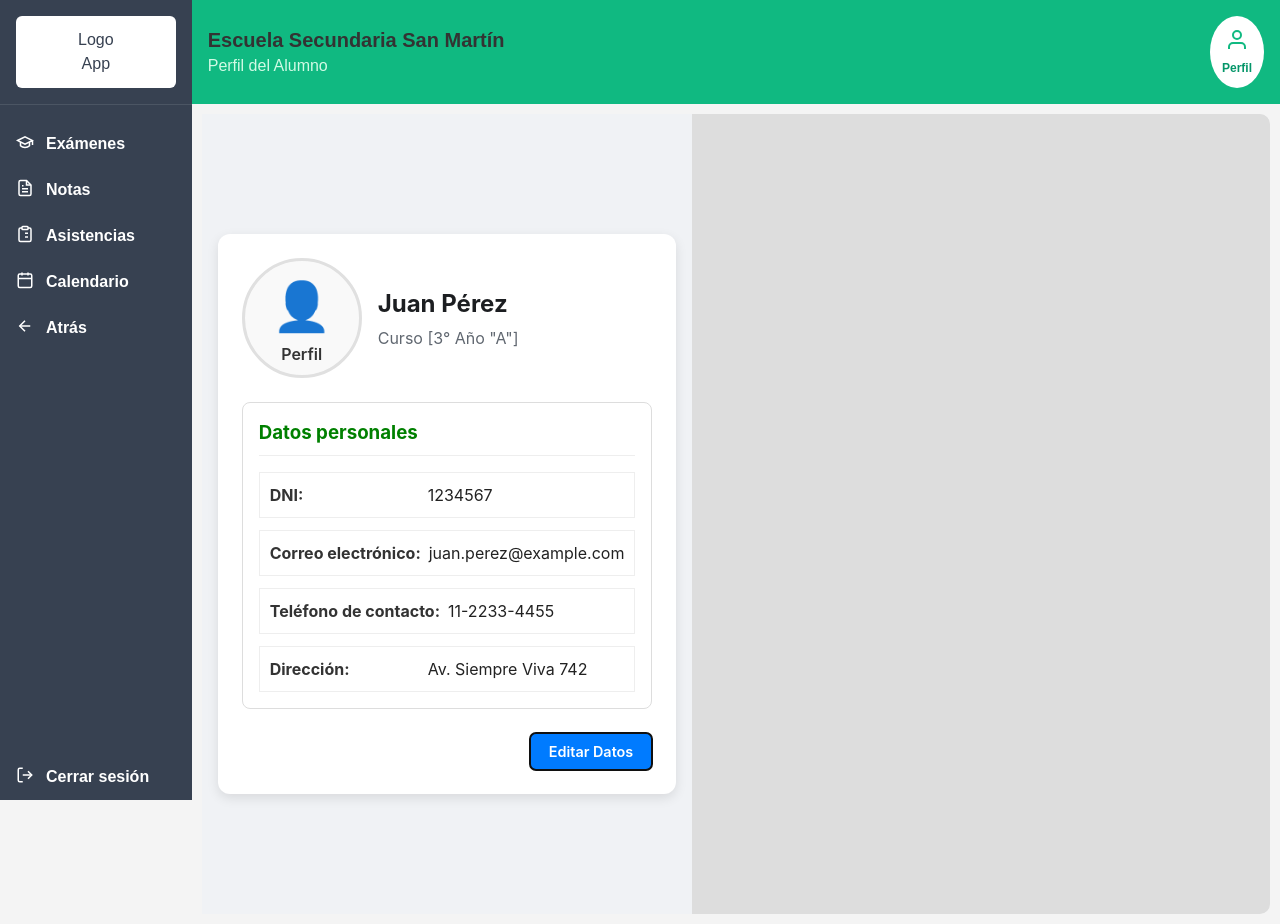
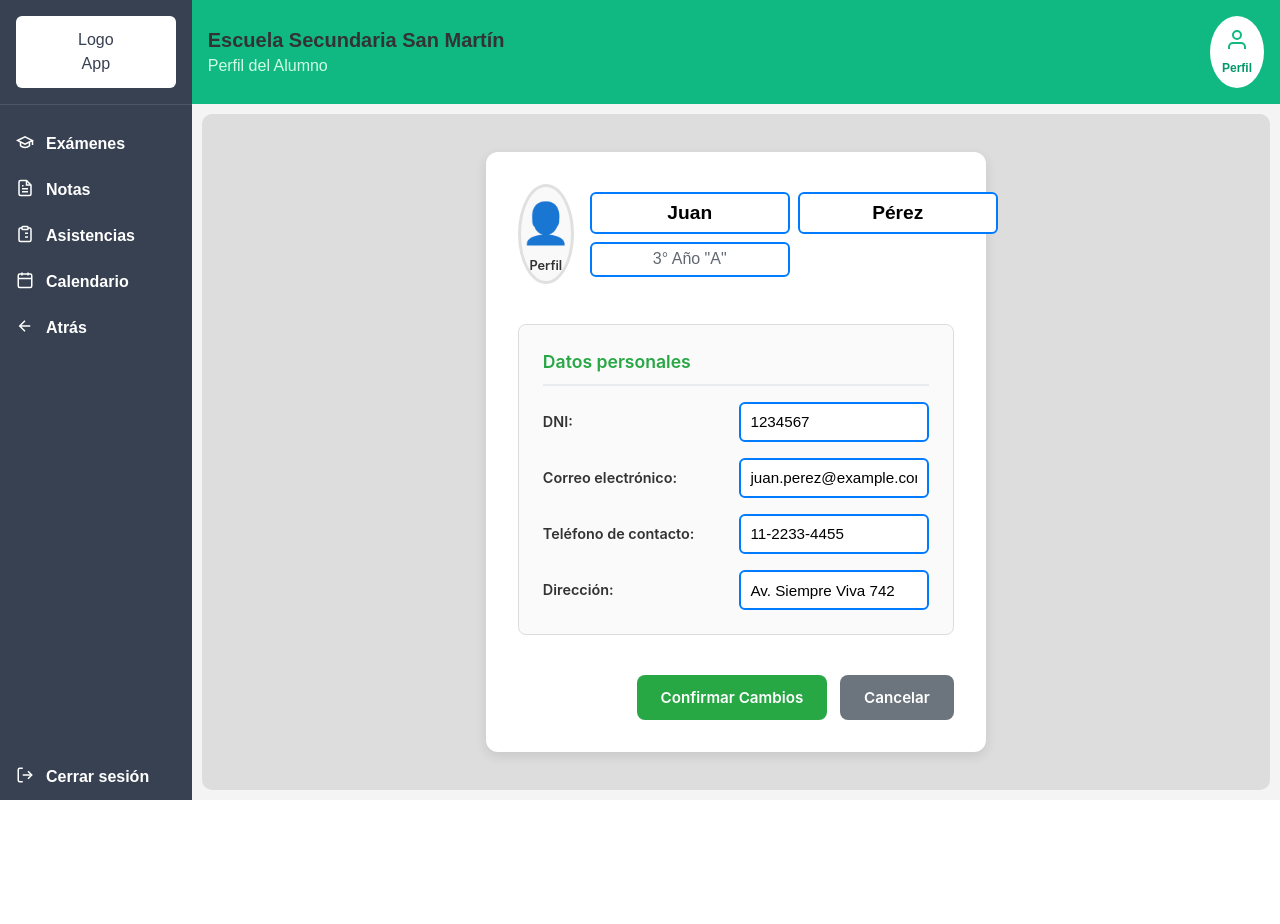
Before and after one commit to MartinianoLeonCorrea/frontendapp_tpGS, a React (Vite) app: page /alumno/perfil in a window 1280 px wide. Both pictures are taken after a click on the button "Editar Datos". After the commit the page ends 800 px from the top, so only its background shows below. Built offline with nearby package versions, Linux system fonts and the light colour scheme.

Commit message:
Mejora de prototipo perfil de alumno: .Desarrollo de edición de perfil

```diff
--- a/src/pages/alumno/PerfilAlumno.css
+++ b/src/pages/alumno/PerfilAlumno.css
@@ -1,11 +1,12 @@
-/* Estilos base (Mobile First) */
+/* Estilos para centrar el perfil */
 .perfil-container {
   display: flex;
   justify-content: center;
   align-items: center;
-  min-height: 100vh;
-  background-color: #f0f2f5;
+  min-height: 80vh;
+  width: 100%;
   padding: 1rem;
+  box-sizing: border-box;
   font-family: -apple-system, BlinkMacSystemFont, 'Segoe UI', Roboto, Helvetica, Arial, sans-serif;
 }
 
@@ -13,12 +14,13 @@
   background-color: #ffffff;
   border-radius: 12px;
   box-shadow: 0 4px 12px rgba(0, 0, 0, 0.1);
-  padding: 1.5rem;
+  padding: 2rem;
   width: 100%;
   max-width: 500px;
   display: flex;
   flex-direction: column;
   gap: 1.5rem;
+  margin: 0 auto;
 }
 
 .perfil-header {
@@ -27,13 +29,14 @@
   align-items: center;
   gap: 1rem;
   text-align: center;
+  margin-bottom: 1rem;
 }
 
 .perfil-avatar {
   border: 3px solid #e0e0e0;
   border-radius: 50%;
-  width: 120px;
-  height: 120px;
+  width: 100px;
+  height: 100px;
   display: flex;
   flex-direction: column;
   justify-content: center;
@@ -42,119 +45,213 @@
 }
 
 .perfil-icon {
-  font-size: 3rem;
+  font-size: 2.5rem;
   color: #007bff;
+  margin-bottom: 0.2rem;
 }
 
 .perfil-avatar p {
   margin: 0;
   font-weight: 600;
   color: #333;
+  font-size: 0.8rem;
 }
 
 .perfil-info-principal h2 {
   margin: 0;
   font-size: 1.5rem;
   color: #1c1e21;
+  font-weight: 600;
 }
 
 .perfil-info-principal p {
-  margin: 0.25rem 0 0;
+  margin: 0.5rem 0 0;
   color: #606770;
   font-size: 1rem;
+}
+
+/* Estilos para inputs del header en modo edición */
+.nombre-editing {
+  display: flex;
+  flex-direction: column;
+  gap: 0.5rem;
+  align-items: center;
+}
+
+.input-nombre, .input-apellido {
+  padding: 0.5rem;
+  border: 2px solid #007bff;
+  border-radius: 6px;
+  font-size: 1.2rem;
+  font-weight: 600;
+  text-align: center;
+  width: 200px;
+  max-width: 100%;
+}
+
+.input-curso {
+  padding: 0.4rem;
+  border: 2px solid #007bff;
+  border-radius: 6px;
+  font-size: 1rem;
+  text-align: center;
+  width: 200px;
+  max-width: 100%;
+  color: #606770;
 }
 
 .perfil-datos-personales {
   border: 1px solid #ddd;
   border-radius: 8px;
-  padding: 1rem;
+  padding: 1.5rem;
+  background-color: #fafafa;
 }
 
 .perfil-datos-personales h3 {
-  margin-top: 0;
-  margin-bottom: 1rem;
-  border-bottom: 1px solid #eee;
+  margin: 0 0 1rem 0;
+  color: #28a745;
+  font-size: 1.1rem;
+  font-weight: 600;
+  border-bottom: 2px solid #e9ecef;
   padding-bottom: 0.5rem;
 }
 
-.perfil-datos-personales ul {
-  list-style: none;
-  padding: 0;
-  margin: 0;
+.datos-lista {
   display: flex;
   flex-direction: column;
-  gap: 0.75rem;
+  gap: 1rem;
 }
 
-.perfil-datos-personales li {
+.dato-item {
   display: flex;
   flex-direction: column;
-  gap: 0.25rem;
+  gap: 0.3rem;
 }
 
-.perfil-datos-personales li strong {
+.dato-item strong {
   color: #333;
+  font-weight: 600;
+  font-size: 0.9rem;
 }
 
-.perfil-datos-personales input {
+.dato-item span {
+  color: #555;
+  padding: 0.3rem 0;
+  font-size: 0.95rem;
+}
+
+.input-dato {
   width: 100%;
-  padding: 0.5rem;
-  border: 1px solid #ccc;
-  border-radius: 4px;
-  font-size: 1rem;
+  padding: 0.6rem;
+  border: 2px solid #007bff;
+  border-radius: 6px;
+  font-size: 0.95rem;
+  background-color: #fff;
+  transition: border-color 0.2s ease;
+}
+
+.input-dato:focus {
+  outline: none;
+  border-color: #0056b3;
+  box-shadow: 0 0 0 3px rgba(0, 123, 255, 0.1);
 }
 
 .perfil-acciones {
   display: flex;
-  gap: 0.5rem;
-  justify-content: flex-end;
-  flex-wrap: wrap; /* Para que los botones se ajusten en pantallas pequeñas */
+  justify-content: center;
+  margin-top: 1rem;
+}
+
+.form-botones {
+  display: flex;
+  gap: 0.8rem;
+  justify-content: center;
 }
 
 .perfil-acciones button {
-  padding: 0.6rem 1.2rem;
+  padding: 0.8rem 1.5rem;
   border: none;
-  border-radius: 6px;
-  font-size: 0.9rem;
+  border-radius: 8px;
+  font-size: 0.95rem;
   font-weight: 600;
   cursor: pointer;
-  transition: background-color 0.2s ease, transform 0.1s ease;
+  transition: all 0.2s ease;
+  text-transform: none;
 }
 
 .perfil-acciones button:active {
   transform: scale(0.98);
 }
 
-.btn-editar, .btn-confirmar {
+.btn-editar {
   background-color: #007bff;
   color: white;
+  border: 2px solid #007bff;
 }
-.btn-editar:hover, .btn-confirmar:hover {
+
+.btn-editar:hover {
   background-color: #0056b3;
+  border-color: #0056b3;
+}
+
+.btn-confirmar {
+  background-color: #28a745;
+  color: white;
+  border: 2px solid #28a745;
+}
+
+.btn-confirmar:hover {
+  background-color: #218838;
+  border-color: #218838;
 }
 
 .btn-cancelar {
   background-color: #6c757d;
   color: white;
+  border: 2px solid #6c757d;
 }
+
 .btn-cancelar:hover {
   background-color: #5a6268;
+  border-color: #5a6268;
 }
 
-/* Breakpoint para tablets y escritorios pequeños (MD) */
+.error-message {
+  color: #dc3545;
+  text-align: center;
+  font-weight: 500;
+  padding: 1rem;
+}
+
+/* Responsive design */
 @media (min-width: 768px) {
   .perfil-header {
     flex-direction: row;
     text-align: left;
+    align-items: center;
   }
 
-  .perfil-datos-personales li {
+  .perfil-info-principal {
+    text-align: left;
+  }
+
+  .nombre-editing {
+    flex-direction: row;
+    align-items: baseline;
+  }
+
+  .dato-item {
     flex-direction: row;
     align-items: center;
-    gap: 0.5rem;
+    gap: 1rem;
   }
 
-  .perfil-datos-personales li strong {
-    min-width: 150px; /* Alinea los campos de datos */
+  .dato-item strong {
+    min-width: 180px;
+    flex-shrink: 0;
+  }
+
+  .perfil-acciones {
+    justify-content: flex-end;
   }
 }
--- a/src/pages/alumno/PerfilAlumno.jsx
+++ b/src/pages/alumno/PerfilAlumno.jsx
@@ -5,9 +5,7 @@ import './PerfilAlumno.css';
 
 const alumnoService = {
   getAlumno: () => {
-    return new Promise((resolve) => {
-      setTimeout(() => {
-        resolve({
+    return Promise.resolve({
       nombre: 'Juan',
       apellido: 'Pérez',
       curso: '3° Año "A"',
@@ -16,33 +14,22 @@ const alumnoService = {
       telefono: '11-2233-4455',
       direccion: 'Av. Siempre Viva 742',
     });
-      }, 1500); // Simula un retraso de 1.5 segundos
-    });
   },
 };
 
 export default function PerfilAlumno() {
-  // Estado para almacenar los datos del alumno que no cambian (los originales)
   const [alumno, setAlumno] = useState(null);
-
-  // Estado para los datos del formulario que sí se pueden editar
   const [formData, setFormData] = useState({});
-
-  // Estado para controlar si estamos en modo "vista" o "edición"
   const [isEditing, setIsEditing] = useState(false);
-
-  // Estado para manejar la carga inicial de datos
   const [isLoading, setIsLoading] = useState(true);
-
-  // Estado para manejar posibles errores
   const [error, setError] = useState(null);
 
-  // useEffect para cargar los datos del alumno cuando el componente se monta
   useEffect(() => {
     alumnoService.getAlumno()
       .then(data => {
+        console.log('Datos cargados:', data);
         setAlumno(data);
-        setFormData(data); // Inicializamos el formulario con los datos cargados
+        setFormData(data);
       })
       .catch(err => {
         setError('No se pudieron cargar los datos del alumno.');
@@ -51,18 +38,23 @@ export default function PerfilAlumno() {
       .finally(() => {
         setIsLoading(false);
       });
-  }, []); // El array vacío [] asegura que esto se ejecute solo una vez
+  }, []);
 
-  const handleEditToggle = () => {
-    setIsEditing(!isEditing); // Cambia el estado de edición
-    // Si cancelamos, restauramos los datos originales en el formulario
-    if (isEditing) {
-      setFormData(alumno);
-    }
+  const handleEditClick = () => {
+    console.log('Botón editar presionado. Estado actual isEditing:', isEditing);
+    setIsEditing(true);
+    console.log('Estado cambiado a isEditing:', true);
+  };
+
+  const handleCancelClick = () => {
+    console.log('Cancelar presionado');
+    setFormData({ ...alumno }); // Restaurar datos originales
+    setIsEditing(false);
   };
 
   const handleInputChange = (e) => {
     const { name, value } = e.target;
+    console.log(`Cambio en campo ${name}:`, value);
     setFormData(prevState => ({
       ...prevState,
       [name]: value,
@@ -70,24 +62,36 @@ export default function PerfilAlumno() {
   };
 
   const handleSubmit = (e) => {
-    e.preventDefault(); // Prevenimos que el formulario recargue la página
-    console.log('Datos a guardar:', formData);
-    // Aquí iría la lógica para enviar los datos a un backend (ej: alumnoService.updateAlumno(formData))
-    setAlumno(formData); // Actualizamos los datos principales con los del formulario
-    setIsEditing(false); // Volvemos al modo de visualización
+    e.preventDefault();
+    console.log('Formulario enviado con datos:', formData);
+    setAlumno({ ...formData });
+    setIsEditing(false);
+    alert('¡Datos guardados correctamente!');
   };
 
   if (isLoading) {
-    return <main className="perfil-container"><p>Cargando perfil...</p></main>;
+    return (
+      <main className="perfil-container">
+        <div className="perfil-card">
+          <p>Cargando perfil...</p>
+        </div>
+      </main>
+    );
   }
 
   if (error) {
-    return <main className="perfil-container"><p className="error-message">{error}</p></main>;
+    return (
+      <main className="perfil-container">
+        <div className="perfil-card">
+          <p className="error-message">{error}</p>
+        </div>
+      </main>
+    );
   }
 
   return (
     <main className="perfil-container">
-      <form className="perfil-card" onSubmit={handleSubmit}>
+      <div className="perfil-card">
 
         <div className="perfil-header">
           <div className="perfil-avatar">
@@ -95,39 +99,138 @@ export default function PerfilAlumno() {
             <p>Perfil</p>
           </div>
           <div className="perfil-info-principal">
-            <h2>{alumno.nombre} {alumno.apellido}</h2>
-            <p>Curso [{alumno.curso}]</p>
+            <h2>
+              {isEditing ? (
+                <div className="nombre-editing">
+                  <input
+                    type="text"
+                    name="nombre"
+                    value={formData.nombre || ''}
+                    onChange={handleInputChange}
+                    className="input-nombre"
+                    placeholder="Nombre"
+                  />
+                  <input
+                    type="text"
+                    name="apellido"
+                    value={formData.apellido || ''}
+                    onChange={handleInputChange}
+                    className="input-apellido"
+                    placeholder="Apellido"
+                  />
+                </div>
+              ) : (
+                `${alumno?.nombre || ''} ${alumno?.apellido || ''}`
+              )}
+            </h2>
+            <p>
+              {isEditing ? (
+                <input
+                  type="text"
+                  name="curso"
+                  value={formData.curso || ''}
+                  onChange={handleInputChange}
+                  className="input-curso"
+                  placeholder="Curso"
+                />
+              ) : (
+                `Curso [${alumno?.curso || ''}]`
+              )}
+            </p>
           </div>
         </div>
 
         <div className="perfil-datos-personales">
           <h3>Datos personales</h3>
-          <ul>
-            <li><strong>DNI:</strong> {isEditing ? <input type="text" name="dni" value={formData.dni} onChange={handleInputChange} /> : alumno.dni}</li>
-            <li><strong>Correo electrónico:</strong> {isEditing ? <input type="email" name="email" value={formData.email} onChange={handleInputChange} /> : alumno.email}</li>
-            <li><strong>Teléfono de contacto:</strong> {isEditing ? <input type="tel" name="telefono" value={formData.telefono} onChange={handleInputChange} /> : alumno.telefono}</li>
-            <li><strong>Dirección:</strong> {isEditing ? <input type="text" name="direccion" value={formData.direccion} onChange={handleInputChange} /> : alumno.direccion}</li>
-          </ul>
+          <div className="datos-lista">
+            <div className="dato-item">
+              <strong>DNI:</strong>
+              {isEditing ? (
+                <input
+                  type="text"
+                  name="dni"
+                  value={formData.dni || ''}
+                  onChange={handleInputChange}
+                  className="input-dato"
+                />
+              ) : (
+                <span>{alumno?.dni || ''}</span>
+              )}
+            </div>
+
+            <div className="dato-item">
+              <strong>Correo electrónico:</strong>
+              {isEditing ? (
+                <input
+                  type="email"
+                  name="email"
+                  value={formData.email || ''}
+                  onChange={handleInputChange}
+                  className="input-dato"
+                />
+              ) : (
+                <span>{alumno?.email || ''}</span>
+              )}
+            </div>
+
+            <div className="dato-item">
+              <strong>Teléfono de contacto:</strong>
+              {isEditing ? (
+                <input
+                  type="tel"
+                  name="telefono"
+                  value={formData.telefono || ''}
+                  onChange={handleInputChange}
+                  className="input-dato"
+                />
+              ) : (
+                <span>{alumno?.telefono || ''}</span>
+              )}
+            </div>
+
+            <div className="dato-item">
+              <strong>Dirección:</strong>
+              {isEditing ? (
+                <input
+                  type="text"
+                  name="direccion"
+                  value={formData.direccion || ''}
+                  onChange={handleInputChange}
+                  className="input-dato"
+                />
+              ) : (
+                <span>{alumno?.direccion || ''}</span>
+              )}
+            </div>
+          </div>
         </div>
 
         <div className="perfil-acciones">
           {!isEditing ? (
-            <button type="button" onClick={handleEditToggle} className="btn-editar">
+            <button
+              type="button"
+              onClick={handleEditClick}
+              className="btn-editar"
+            >
               Editar Datos
             </button>
           ) : (
-            <>
+            <form onSubmit={handleSubmit} className="form-botones">
               <button type="submit" className="btn-confirmar">
                 Confirmar Cambios
               </button>
-              <button type="button" onClick={handleEditToggle} className="btn-cancelar">
+              <button
+                type="button"
+                onClick={handleCancelClick}
+                className="btn-cancelar"
+              >
                 Cancelar
               </button>
-            </>
+            </form>
           )}
         </div>
 
-      </form>
+      </div>
     </main>
   );
 }
```
Lines whose indentation alone changed are shown as unchanged.
